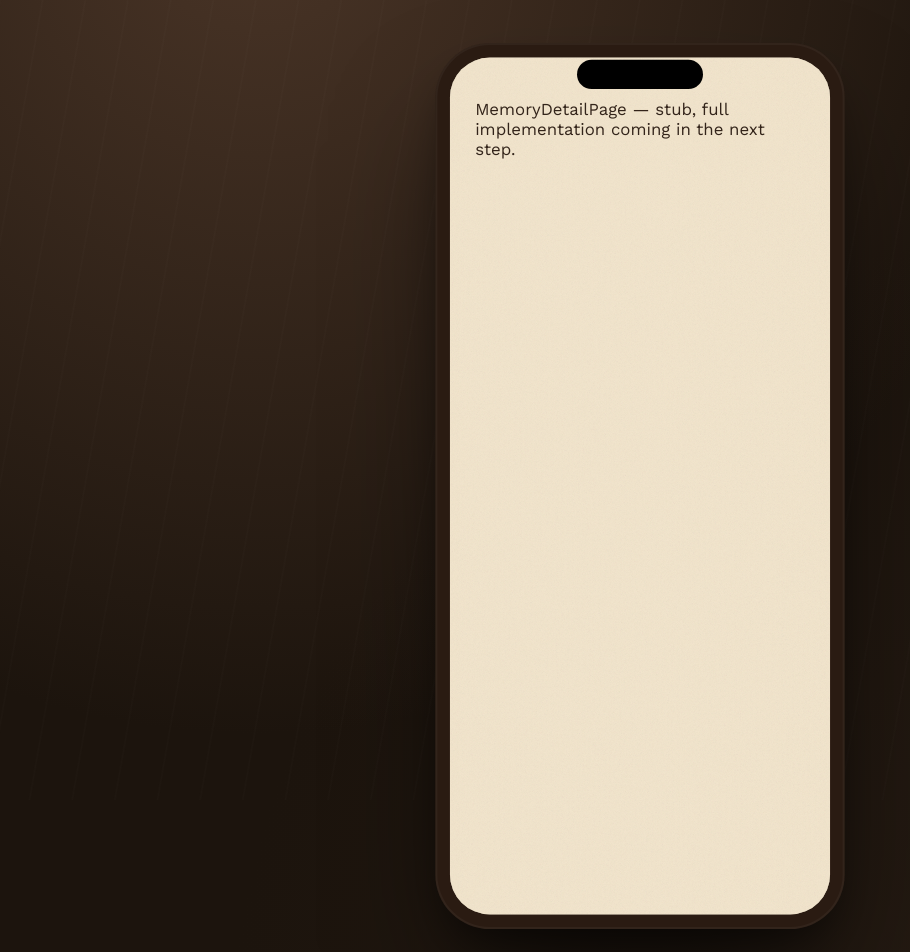
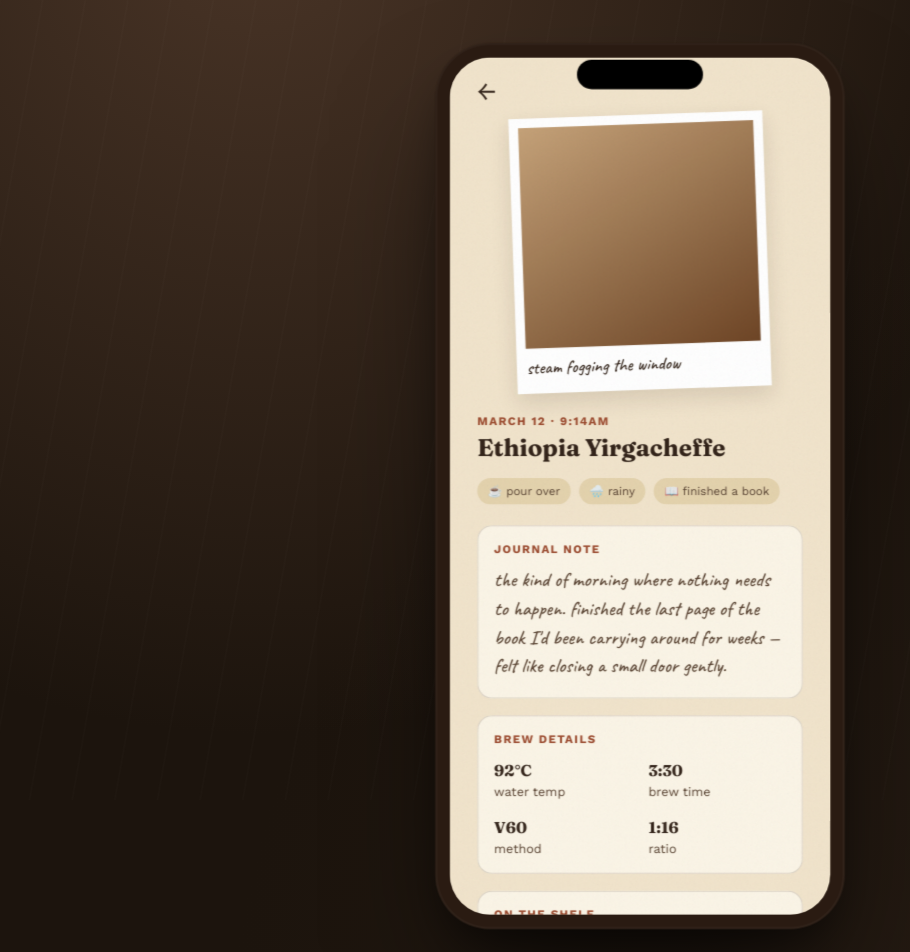
Before and after one commit to antriksha3/SipScapes, a React (Vite) app: page /memory/1 in a window 1280 px wide. Shown: the top 952 px of the page, without its empty margins (0-910 px from the left). Built offline with nearby package versions, Linux system fonts and the light colour scheme.

Commit message:
Implement MemoryDetailPage.jsx

```diff
--- a/src/pages/MemoryDetailPage.jsx
+++ b/src/pages/MemoryDetailPage.jsx
@@ -1,7 +1,353 @@
+import { useNavigate } from 'react-router-dom';
+
 export default function MemoryDetailPage() {
+  const navigate = useNavigate();
+
   return (
-    <div style={{ padding: 24, fontFamily: 'var(--body-font)', color: 'var(--ink)' }}>
-      <p>MemoryDetailPage — stub, full implementation coming in the next step.</p>
-    </div>
+    <section
+      style={{
+        minHeight: '100%',
+        background: 'var(--paper)',
+        color: 'var(--ink)',
+        paddingBottom: 90,
+        boxSizing: 'border-box',
+      }}
+    >
+      {/* Back */}
+      <button
+        onClick={() => navigate('/timeline')}
+        style={{
+          margin: '18px 26px 0',
+          border: 'none',
+          background: 'transparent',
+          color: 'var(--ink)',
+          fontSize: 24,
+          cursor: 'pointer',
+          padding: 0,
+        }}
+      >
+        ←
+      </button>
+
+      {/* Hero */}
+      <div
+        style={{
+          display: 'flex',
+          justifyContent: 'center',
+          padding: '8px 26px 0',
+        }}
+      >
+        <figure
+          style={{
+            margin: 0,
+            width: '78%',
+            padding: 9,
+            paddingBottom: 14,
+            background: '#fff',
+            boxShadow: '0 8px 20px rgba(42,27,18,.12)',
+            transform: 'rotate(-2deg)',
+          }}
+        >
+          <div
+            style={{
+              height: 210,
+              background:
+                'linear-gradient(150deg,#c6a379,#6e4526)',
+            }}
+          />
+
+          <figcaption
+            style={{
+              fontFamily: 'Caveat, cursive',
+              fontSize: 17,
+              color: 'var(--ink)',
+              paddingTop: 8,
+            }}
+          >
+            steam fogging the window
+          </figcaption>
+        </figure>
+      </div>
+
+      {/* Title */}
+      <div
+        style={{
+          padding: '24px 26px 0',
+        }}
+      >
+        <div
+          style={{
+            fontSize: 11,
+            textTransform: 'uppercase',
+            letterSpacing: '.12em',
+            color: 'var(--rust)',
+            fontWeight: 700,
+          }}
+        >
+          March 12 · 9:14am
+        </div>
+
+        <h1
+          style={{
+            fontFamily: 'Fraunces, serif',
+            fontSize: 23,
+            margin: '4px 0 0',
+            lineHeight: 1.25,
+          }}
+        >
+          Ethiopia Yirgacheffe
+        </h1>
+      </div>
+
+      {/* Tags */}
+      <div
+        style={{
+          display: 'flex',
+          gap: 8,
+          flexWrap: 'wrap',
+          padding: '14px 26px 0',
+        }}
+      >
+        {['☕ pour over', '🌧️ rainy', '📖 finished a book'].map(
+          (tag) => (
+            <span
+              key={tag}
+              style={{
+                padding: '6px 10px',
+                borderRadius: 20,
+                background: 'var(--paper-deep)',
+                fontSize: 11,
+                color: 'var(--ink-soft)',
+              }}
+            >
+              {tag}
+            </span>
+          )
+        )}
+      </div>
+
+      {/* Journal note */}
+      <div
+        style={{
+          margin: '20px 26px 0',
+          padding: 16,
+          background: 'var(--card)',
+          borderRadius: 14,
+          boxShadow: 'inset 0 0 0 1px var(--line)',
+        }}
+      >
+        <h4
+          style={{
+            fontSize: 11,
+            textTransform: 'uppercase',
+            letterSpacing: '.12em',
+            color: 'var(--rust)',
+            margin: '0 0 10px',
+          }}
+        >
+          Journal note
+        </h4>
+
+        <p
+          style={{
+            fontFamily: 'Caveat, cursive',
+            fontSize: 19,
+            lineHeight: 1.45,
+            color: 'var(--ink-soft)',
+            margin: 0,
+          }}
+        >
+          the kind of morning where nothing needs to happen. finished
+          the last page of the book I'd been carrying around for weeks —
+          felt like closing a small door gently.
+        </p>
+      </div>
+
+      {/* Brew details */}
+      <div
+        style={{
+          margin: '16px 26px 0',
+          padding: 16,
+          background: 'var(--card)',
+          borderRadius: 14,
+          boxShadow: 'inset 0 0 0 1px var(--line)',
+        }}
+      >
+        <h4
+          style={{
+            fontSize: 11,
+            textTransform: 'uppercase',
+            letterSpacing: '.12em',
+            color: 'var(--rust)',
+            margin: '0 0 14px',
+          }}
+        >
+          Brew details
+        </h4>
+
+        <div
+          style={{
+            display: 'grid',
+            gridTemplateColumns: '1fr 1fr',
+            gap: 16,
+          }}
+        >
+          {[
+            ['92°C', 'water temp'],
+            ['3:30', 'brew time'],
+            ['V60', 'method'],
+            ['1:16', 'ratio'],
+          ].map(([value, label]) => (
+            <div key={label}>
+              <b
+                style={{
+                  display: 'block',
+                  fontFamily: 'Fraunces, serif',
+                  fontSize: 15,
+                  color: 'var(--ink)',
+                }}
+              >
+                {value}
+              </b>
+
+              <span
+                style={{
+                  fontSize: 12,
+                  color: 'var(--ink-soft)',
+                }}
+              >
+                {label}
+              </span>
+            </div>
+          ))}
+        </div>
+      </div>
+
+      {/* On the shelf */}
+      <div
+        style={{
+          margin: '16px 26px 0',
+          padding: 16,
+          background: 'var(--card)',
+          borderRadius: 14,
+          boxShadow: 'inset 0 0 0 1px var(--line)',
+        }}
+      >
+        <h4
+          style={{
+            fontSize: 11,
+            textTransform: 'uppercase',
+            letterSpacing: '.12em',
+            color: 'var(--rust)',
+            margin: '0 0 12px',
+          }}
+        >
+          On the shelf
+        </h4>
+
+        <div
+          style={{
+            display: 'flex',
+            alignItems: 'center',
+            gap: 12,
+          }}
+        >
+          <div
+            style={{
+              width: 48,
+              height: 48,
+              borderRadius: 8,
+              background:
+                'linear-gradient(150deg,#c6a379,#6e4526)',
+              flexShrink: 0,
+            }}
+          />
+
+          <div>
+            <b
+              style={{
+                display: 'block',
+                fontSize: 13.5,
+                color: 'var(--ink)',
+              }}
+            >
+              Norwegian Wood
+            </b>
+
+            <span
+              style={{
+                fontSize: 12,
+                color: 'var(--ink-soft)',
+              }}
+            >
+              Haruki Murakami · finished today
+            </span>
+          </div>
+        </div>
+      </div>
+
+      {/* Now playing */}
+      <div
+        style={{
+          margin: '16px 26px 0',
+          padding: 16,
+          background: 'var(--card)',
+          borderRadius: 14,
+          boxShadow: 'inset 0 0 0 1px var(--line)',
+        }}
+      >
+        <h4
+          style={{
+            fontSize: 11,
+            textTransform: 'uppercase',
+            letterSpacing: '.12em',
+            color: 'var(--rust)',
+            margin: '0 0 12px',
+          }}
+        >
+          Now playing
+        </h4>
+
+        <div
+          style={{
+            display: 'flex',
+            alignItems: 'center',
+            gap: 12,
+          }}
+        >
+          <div
+            style={{
+              width: 48,
+              height: 48,
+              borderRadius: 8,
+              background:
+                'linear-gradient(150deg,#707F5C,#33241a)',
+              flexShrink: 0,
+            }}
+          />
+
+          <div>
+            <b
+              style={{
+                display: 'block',
+                fontSize: 13.5,
+                color: 'var(--ink)',
+              }}
+            >
+              slow mornings, vol. 3
+            </b>
+
+            <span
+              style={{
+                fontSize: 12,
+                color: 'var(--ink-soft)',
+              }}
+            >
+              a lo-fi playlist · 42 min
+            </span>
+          </div>
+        </div>
+      </div>
+    </section>
   );
 }
```
